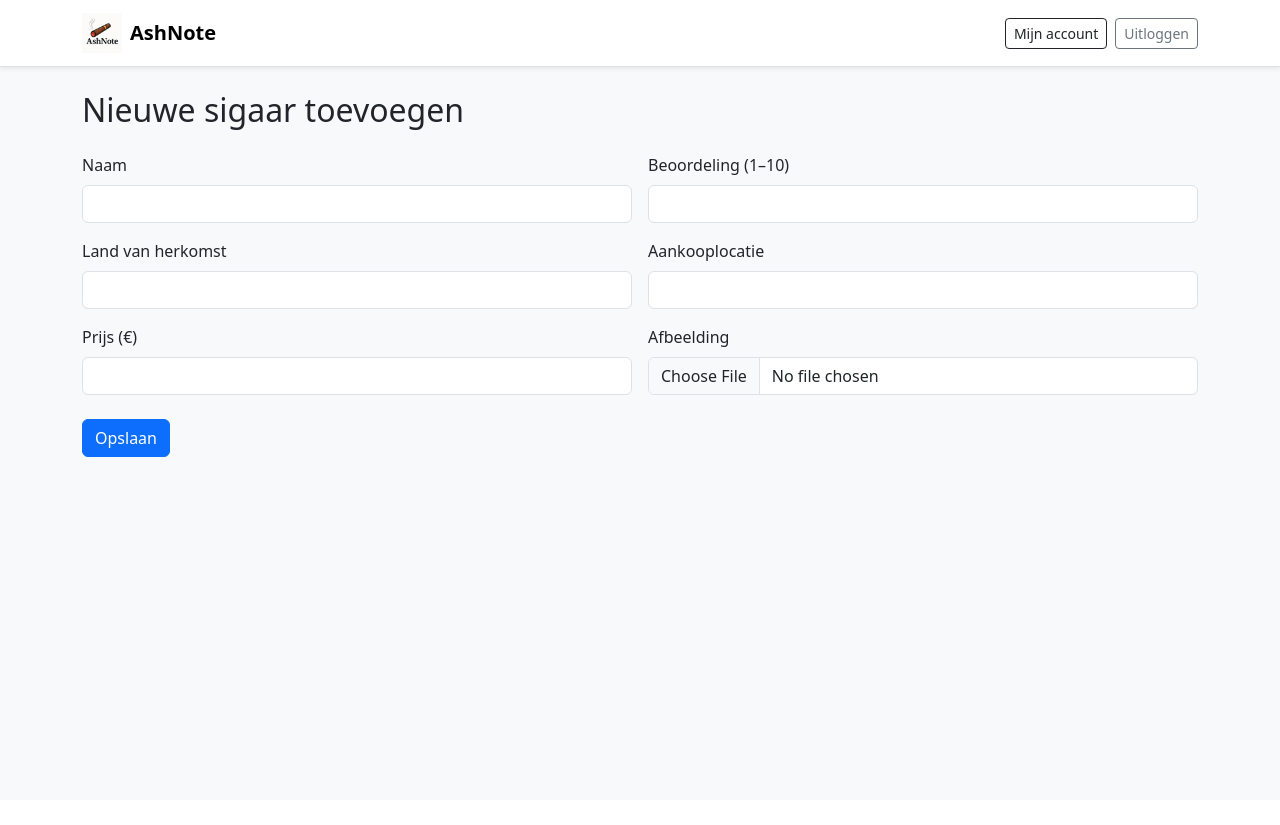
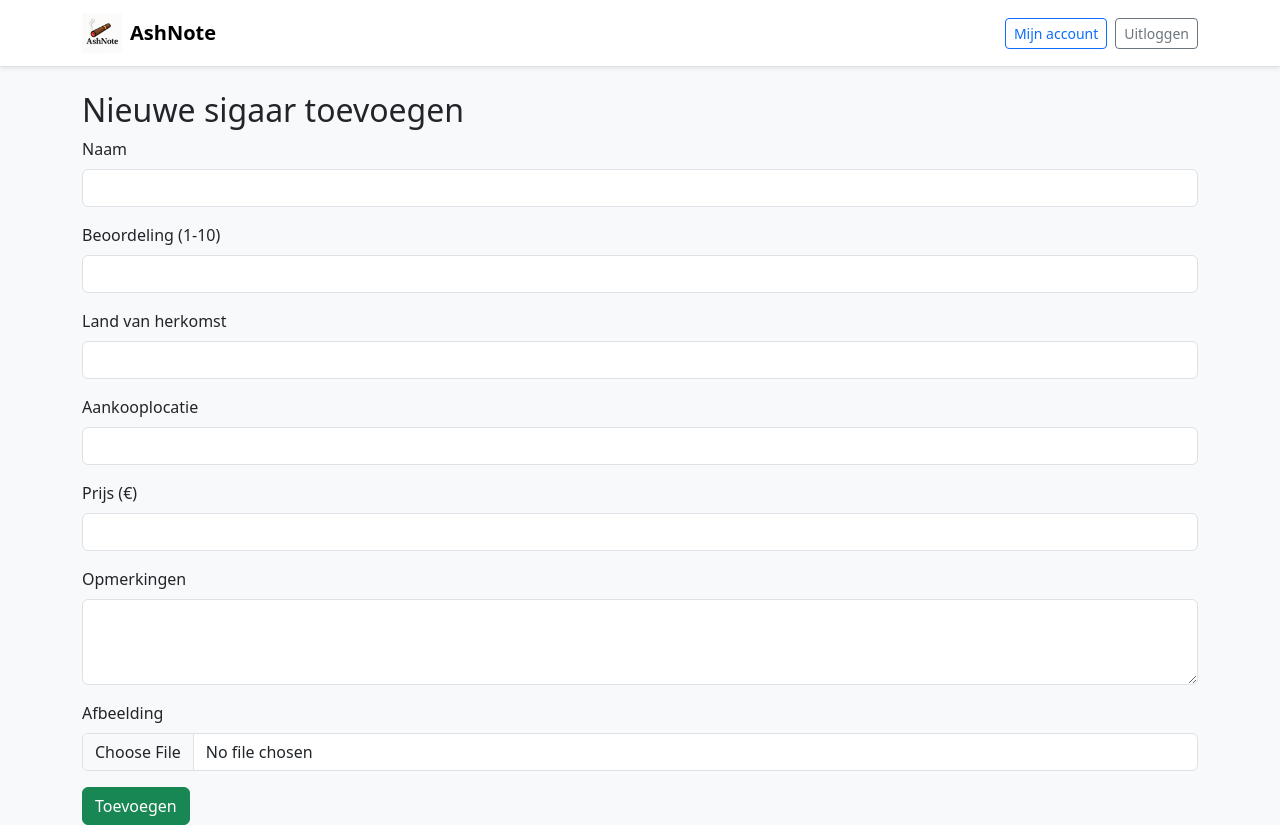
Before and after one commit to Bedrijfstak14/AshNote, a Flask app: page /add in a window 1280 px wide. Before the commit the page ends 457 px from the top, so only its background shows below. Run offline with Flask 3, Linux system fonts and the light colour scheme; the visitor is signed in with stand-in values (Sample User, id 1).

Commit message:
Add admin user management features: implement user deletion and password reset functionality, enhance admin page layout, and include remarks field in cigar management

```diff
--- a/app.py
+++ b/app.py
@@ -8,6 +8,7 @@ from sqlalchemy import or_
 
 load_dotenv()
 
+ADMIN_USERNAME = os.getenv("ADMIN_USERNAME", "admin")
 app = Flask(__name__)
 app.secret_key = os.getenv("SECRET_KEY", "geheim")
 
@@ -38,8 +39,8 @@ class Cigar(db.Model):
     purchase_location = db.Column(db.String(100))
     price = db.Column(db.Float)
     image_filename = db.Column(db.String(255))
-    user_id = db.Column(db.Integer, db.ForeignKey('user.id'), nullable=False)
-    user = db.relationship('User', backref=db.backref('cigars', lazy=True))
+    remarks = db.Column(db.Text)
+    user_id = db.Column(db.Integer, db.ForeignKey("user.id"), nullable=False)
 
 @app.route("/uploads/<filename>")
 def uploaded_file(filename):
@@ -73,7 +74,7 @@ def index():
         cigars_query = cigars_query.order_by(sort_options[sort_column])
 
     cigars = cigars_query.all()
-    return render_template("index.html", cigars=cigars, sort=sort_column)
+    return render_template("index.html", cigars=cigars, sort=sort_column, is_admin=(session.get("username") == ADMIN_USERNAME))
 
 @app.route("/login", methods=["GET", "POST"])
 def login():
@@ -84,6 +85,7 @@ def login():
 
         if user and check_password_hash(user.password_hash, password):
             session["user"] = user.username
+            session["username"] = user.username
             session["user_id"] = user.id
             flash("Succesvol ingelogd!", "success")
             return redirect(url_for("index"))
@@ -109,39 +111,112 @@ def register():
         return redirect(url_for("login"))
     return render_template("register.html")
 
+@app.route("/admin")
+def admin():
+    if "user_id" not in session:
+        return redirect(url_for("login"))
+
+    current_user = User.query.get(session["user_id"])
+    if current_user.username != ADMIN_USERNAME:
+        flash("Je hebt geen toegang tot de beheerderspagina.", "danger")
+        return redirect(url_for("index"))
+
+    users = User.query.all()
+    return render_template("admin.html", users=users)
+
+
+@app.route("/admin/delete_user/<int:user_id>", methods=["POST"])
+def delete_user(user_id):
+    if "user_id" not in session:
+        return redirect(url_for("login"))
+
+    current_user = User.query.get(session["user_id"])
+    if current_user.username != ADMIN_USERNAME:
+        flash("Geen toestemming", "danger")
+        return redirect(url_for("index"))
+
+    if user_id == current_user.id:
+        flash("Je kunt jezelf niet verwijderen.", "warning")
+        return redirect(url_for("admin"))
+
+    user = User.query.get_or_404(user_id)
+    Cigar.query.filter_by(user_id=user.id).delete()
+    db.session.delete(user)
+    db.session.commit()
+    flash("Gebruiker verwijderd.", "success")
+    return redirect(url_for("admin"))
+
+@app.route("/admin/reset_password/<int:user_id>", methods=["GET", "POST"])
+def admin_reset_password(user_id):
+    if "user_id" not in session:
+        return redirect(url_for("login"))
+
+    current_user = User.query.get(session["user_id"])
+    if current_user.username != os.getenv("ADMIN_USERNAME"):
+        flash("Geen toegang tot deze pagina.", "danger")
+        return redirect(url_for("index"))
+
+    user = User.query.get_or_404(user_id)
+
+    if request.method == "POST":
+        new_password = request.form.get("new_password")
+        confirm_password = request.form.get("confirm_password")
+
+        if new_password != confirm_password:
+            flash("Wachtwoorden komen niet overeen.", "warning")
+            return redirect(url_for("admin_reset_password", user_id=user.id))
+
+        user.set_password(new_password)
+        db.session.commit()
+        flash(f"Wachtwoord voor gebruiker '{user.username}' is gewijzigd.", "success")
+        return redirect(url_for("admin"))
+
+    return render_template("admin_reset_password.html", user=user)
+
+@app.context_processor
+def inject_is_admin():
+    return {
+        "is_admin": session.get("username") == os.getenv("ADMIN_USERNAME")
+    }
+
 @app.route("/add", methods=["GET", "POST"])
 def add():
     if "user_id" not in session:
         return redirect(url_for("login"))
 
     if request.method == "POST":
-        name = request.form["name"]
-        rating = int(request.form["rating"])
-        origin_country = request.form.get("origin_country")
-        purchase_location = request.form.get("purchase_location")
-        price = float(request.form.get("price") or 0)
+        try:
+            name = request.form.get("name")
+            rating = int(request.form.get("rating"))
+            origin_country = request.form.get("origin_country")
+            purchase_location = request.form.get("purchase_location")
+            price = float(request.form.get("price") or 0.0)
+            remarks = request.form.get("remarks")
 
-        image_file = request.files.get("image")
-        image_filename = None
-        if image_file and image_file.filename:
-            filename = secure_filename(image_file.filename)
-            image_path = os.path.join(app.config["UPLOAD_FOLDER"], filename)
-            image_file.save(image_path)
-            image_filename = filename
+            image_file = request.files.get("image")
+            image_filename = None
+            if image_file and image_file.filename != "":
+                filename = secure_filename(image_file.filename)
+                image_file.save(os.path.join(app.config["UPLOAD_FOLDER"], filename))
+                image_filename = filename
 
-        new_cigar = Cigar(
-            name=name,
-            rating=rating,
-            origin_country=origin_country,
-            purchase_location=purchase_location,
-            price=price,
-            image_filename=image_filename,
-            user_id=session["user_id"]
-        )
-        db.session.add(new_cigar)
-        db.session.commit()
-        flash("Sigaar toegevoegd!", "success")
-        return redirect(url_for("index"))
+            new_cigar = Cigar(
+                name=name,
+                rating=rating,
+                origin_country=origin_country,
+                purchase_location=purchase_location,
+                price=price,
+                remarks=remarks,
+                image_filename=image_filename,
+                user_id=session["user_id"]
+            )
+            db.session.add(new_cigar)
+            db.session.commit()
+            flash("Sigaar toegevoegd!", "success")
+            return redirect(url_for("index"))
+        except Exception as e:
+            flash(f"Fout bij toevoegen: {e}", "danger")
+            return redirect(url_for("add"))
 
     return render_template("add.html")
 
@@ -158,6 +233,7 @@ def edit(id):
         cigar.origin_country = request.form.get("origin_country")
         cigar.purchase_location = request.form.get("purchase_location")
         cigar.price = float(request.form.get("price") or 0.0)
+        cigar.remarks = request.form.get("remarks")
 
         image_file = request.files.get("image")
         if image_file and image_file.filename:
--- a/templates/add.html
+++ b/templates/add.html
@@ -2,38 +2,38 @@
 {% block title %}Nieuwe sigaar{% endblock %}
 {% block content %}
 
-<h2 class="mb-4">Nieuwe sigaar toevoegen</h2>
+<h2>Nieuwe sigaar toevoegen</h2>
 
-<form method="POST" enctype="multipart/form-data" class="needs-validation" novalidate>
-    <div class="row g-3">
-        <div class="col-12 col-md-6">
+<form method="POST" enctype="multipart/form-data">
+    <div class="mb-3">
         <label for="name" class="form-label">Naam</label>
-            <input type="text" class="form-control" name="name" required>
+        <input type="text" class="form-control" id="name" name="name" required>
     </div>
-        <div class="col-12 col-md-6">
-            <label for="rating" class="form-label">Beoordeling (1–10)</label>
-            <input type="number" class="form-control" name="rating" min="1" max="10" required>
+    <div class="mb-3">
+        <label for="rating" class="form-label">Beoordeling (1-10)</label>
+        <input type="number" class="form-control" id="rating" name="rating" min="1" max="10" required>
     </div>
-        <div class="col-12 col-md-6">
+    <div class="mb-3">
         <label for="origin_country" class="form-label">Land van herkomst</label>
-            <input type="text" class="form-control" name="origin_country">
+        <input type="text" class="form-control" id="origin_country" name="origin_country">
     </div>
-        <div class="col-12 col-md-6">
+    <div class="mb-3">
         <label for="purchase_location" class="form-label">Aankooplocatie</label>
-            <input type="text" class="form-control" name="purchase_location">
+        <input type="text" class="form-control" id="purchase_location" name="purchase_location">
     </div>
-        <div class="col-12 col-md-6">
+    <div class="mb-3">
         <label for="price" class="form-label">Prijs (€)</label>
-            <input type="number" step="0.01" class="form-control" name="price">
+        <input type="number" class="form-control" id="price" name="price" step="0.01">
     </div>
-        <div class="col-12 col-md-6">
+    <div class="mb-3">
+        <label for="remarks" class="form-label">Opmerkingen</label>
+        <textarea class="form-control" id="remarks" name="remarks" rows="3"></textarea>
+    </div>
+    <div class="mb-3">
         <label for="image" class="form-label">Afbeelding</label>
-            <input type="file" class="form-control" name="image">
+        <input type="file" class="form-control" id="image" name="image" accept="image/*">
     </div>
-    </div>
-    <div class="mt-4">
-        <button type="submit" class="btn btn-primary">Opslaan</button>
-    </div>
+    <button type="submit" class="btn btn-success">Toevoegen</button>
 </form>
 
 {% endblock %}
--- a/templates/base.html
+++ b/templates/base.html
@@ -27,23 +27,30 @@
             </button>
 
             <div class="collapse navbar-collapse justify-content-end" id="navbarContent">
-                <ul class="navbar-nav">
-                    {% if session.get("user") %}
-                        <li class="nav-item me-2">
-                            <a href="{{ url_for('account') }}" class="btn btn-outline-dark btn-sm mt-2 mt-lg-0">Mijn account</a>
+                {% if session.get("user") %}
+                    <ul class="navbar-nav align-items-lg-center flex-row gap-2">
+                        {% if is_admin %}
+                        <li class="nav-item">
+                            <a href="{{ url_for('admin') }}" class="btn btn-outline-dark btn-sm">Admin</a>
+                        </li>
+                        {% endif %}
+                        <li class="nav-item">
+                            <a href="{{ url_for('account') }}" class="btn btn-outline-primary btn-sm">Mijn account</a>
                         </li>
                         <li class="nav-item">
-                            <a href="{{ url_for('logout') }}" class="btn btn-outline-secondary btn-sm mt-2 mt-lg-0">Uitloggen</a>
+                            <a href="{{ url_for('logout') }}" class="btn btn-outline-secondary btn-sm">Uitloggen</a>
                         </li>
-                    {% else %}
-                        <li class="nav-item me-2">
-                            <a href="{{ url_for('login') }}" class="btn btn-outline-primary btn-sm mt-2 mt-lg-0">Inloggen</a>
+                    </ul>
+                {% else %}
+                    <ul class="navbar-nav align-items-lg-center flex-row gap-2">
+                        <li class="nav-item">
+                            <a href="{{ url_for('login') }}" class="btn btn-outline-primary btn-sm">Inloggen</a>
                         </li>
                         <li class="nav-item">
-                            <a href="{{ url_for('register') }}" class="btn btn-primary btn-sm mt-2 mt-lg-0">Registreren</a>
+                            <a href="{{ url_for('register') }}" class="btn btn-primary btn-sm">Registreren</a>
                         </li>
-                    {% endif %}
-                </ul>
+                    </ul>
+                {% endif %}
             </div>
         </div>
     </nav>
--- a/templates/index.html
+++ b/templates/index.html
@@ -7,7 +7,6 @@
     <a href="{{ url_for('add') }}" class="btn btn-success">Nieuwe sigaar toevoegen</a>
 </div>
 
-<!-- Zoek- en sorteervelden -->
 <form method="GET" action="{{ url_for('index') }}" class="mb-3">
   <div class="row g-2">
     <div class="col-md-6">
@@ -39,6 +38,7 @@
                     <th class="d-none d-sm-table-cell">Land</th>
                     <th class="d-none d-sm-table-cell">Aankooplocatie</th>
                     <th class="d-none d-sm-table-cell">Prijs (€)</th>
+                    <th class="d-none d-sm-table-cell">Opmerkingen</th>
                     <th>Acties</th>
                 </tr>
             </thead>
@@ -57,6 +57,7 @@
                     <td class="d-none d-sm-table-cell">{{ cigar.origin_country or '-' }}</td>
                     <td class="d-none d-sm-table-cell">{{ cigar.purchase_location or '-' }}</td>
                     <td class="d-none d-sm-table-cell">{{ "%.2f"|format(cigar.price or 0) }}</td>
+                    <td class="d-none d-sm-table-cell">{{ cigar.remarks or '-' }}</td>
                     <td>
                         <div class="d-flex flex-column flex-sm-row gap-1">
                             <a href="{{ url_for('edit', id=cigar.id) }}" class="btn btn-sm btn-outline-primary">Bewerk</a>
```
Also changed, not shown: templates/admin.html (added, +39 -0 lines), templates/admin_reset_password.html (added, +22 -0 lines), templates/edit.html (+19 -19 lines). Lines whose indentation alone changed are shown as unchanged.
